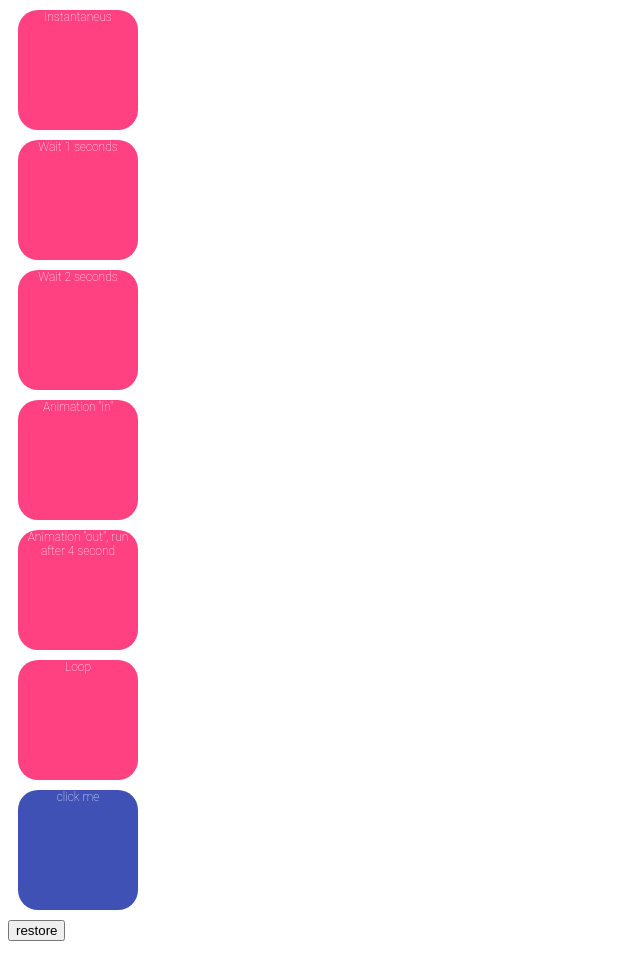
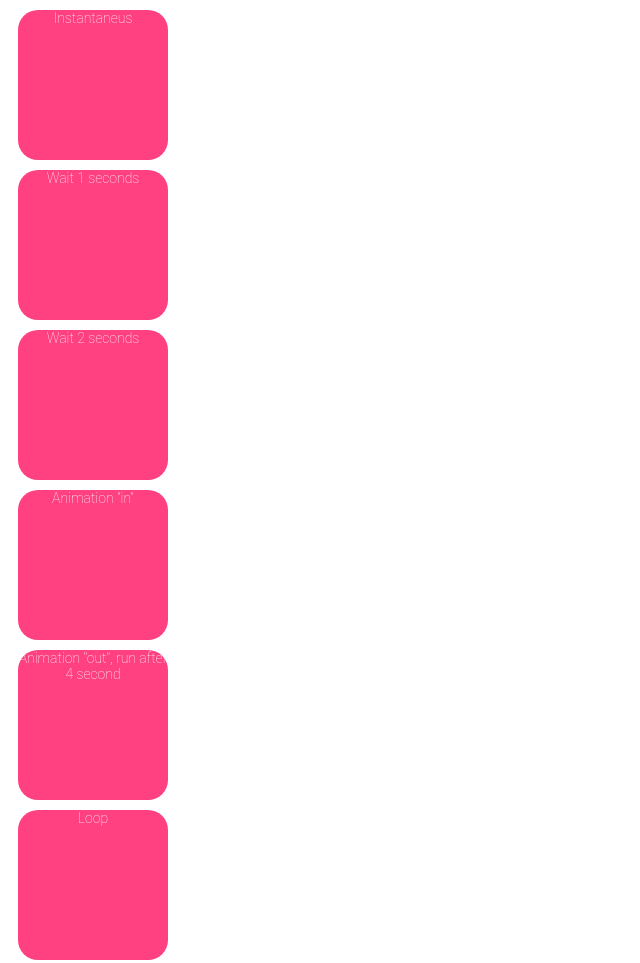
Before and after one commit to ismaelfaro/animation-tag, a website: page components/animation-tag/demo/index.html in a window 1280 px wide. Shown: the top 963 px of the page, without its empty margins (0-640 px from the left). Drawn offline with Linux system fonts and the light colour scheme.

Commit message:
update demo

```diff
--- a/components/animation-tag/demo/index.html
+++ b/components/animation-tag/demo/index.html
@@ -12,13 +12,13 @@
   <style>
     body {
       font-family: roboto;
-      font-size: 12px;
+      font-size: 14px;
       font-weight: 100;
     }
 
     .block {
-      width: 120px;
-      height: 120px;
+      width: 150px;
+      height: 150px;
       color: white;
       text-align: center;
       background-color: #ff4081;
```
